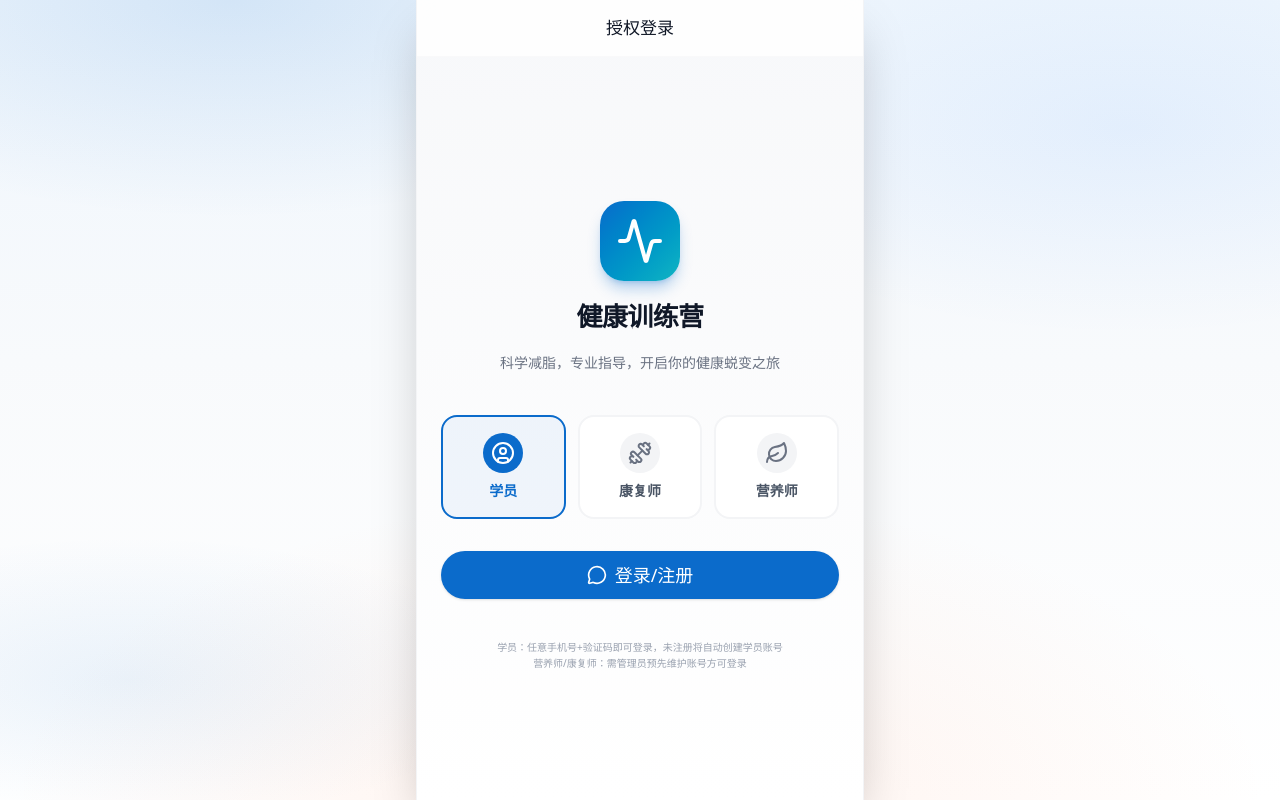
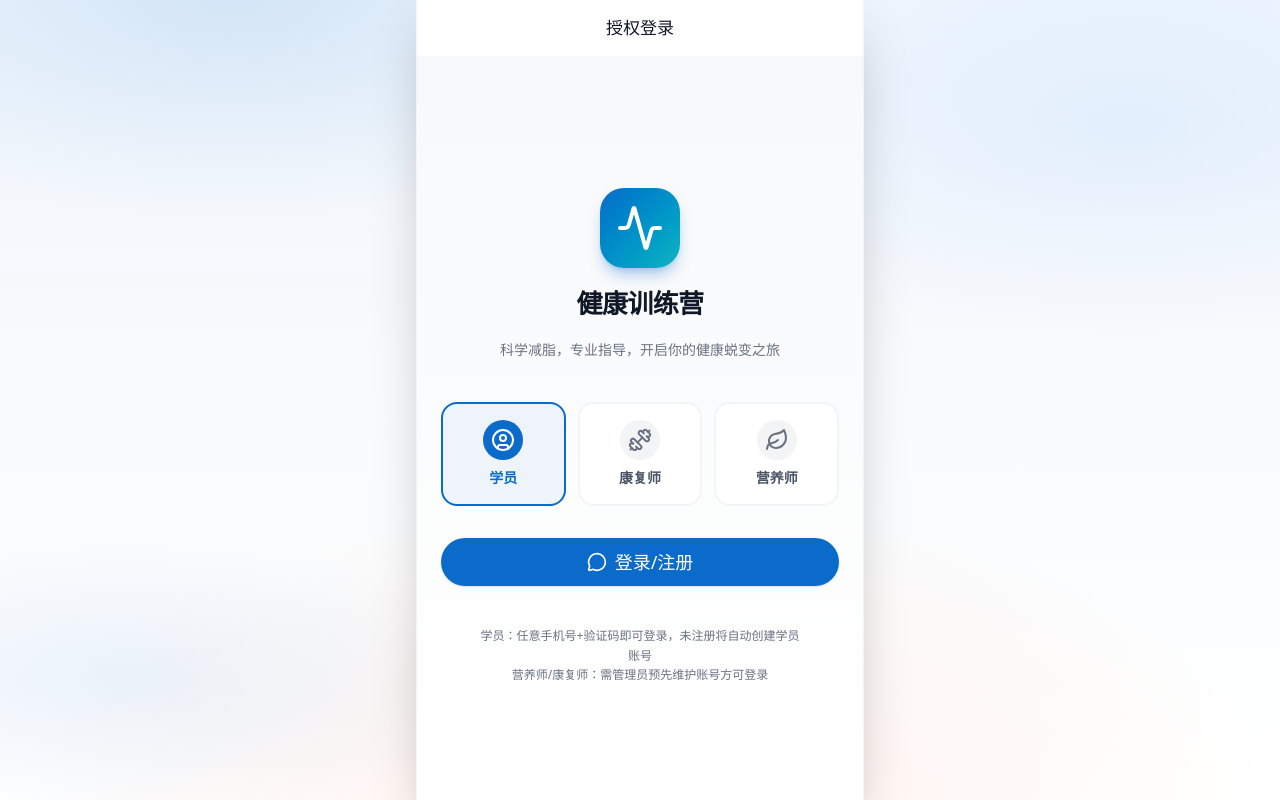
Before and after one commit to BAOWEIDONG/haiyou, a Vue app: page / in a window 1280 px wide. Built offline with nearby package versions, Linux system fonts and the light colour scheme; no server answers.

Commit message:
登录页辅助说明升级：10px灰400→12px灰500提升老年可读性与对比度

```diff
--- a/src/components/LoginView.vue
+++ b/src/components/LoginView.vue
@@ -152,7 +152,7 @@ function loginAs(account: Account, created: boolean) {
         </Button>
       </div>
 
-      <p class="text-[10px] text-gray-400 text-center leading-relaxed">
+      <p class="text-xs text-gray-500 text-center leading-relaxed max-w-[320px]">
         学员：任意手机号+验证码即可登录，未注册将自动创建学员账号<br />
         营养师/康复师：需管理员预先维护账号方可登录
       </p>
```
